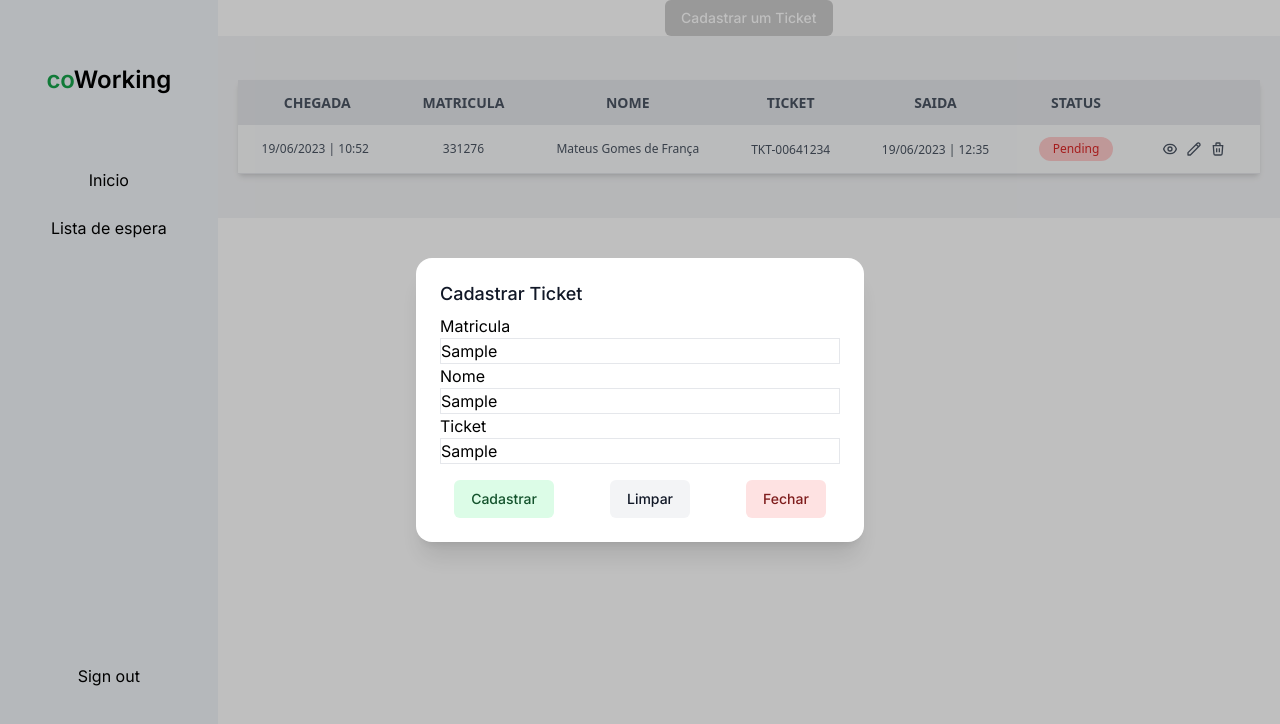
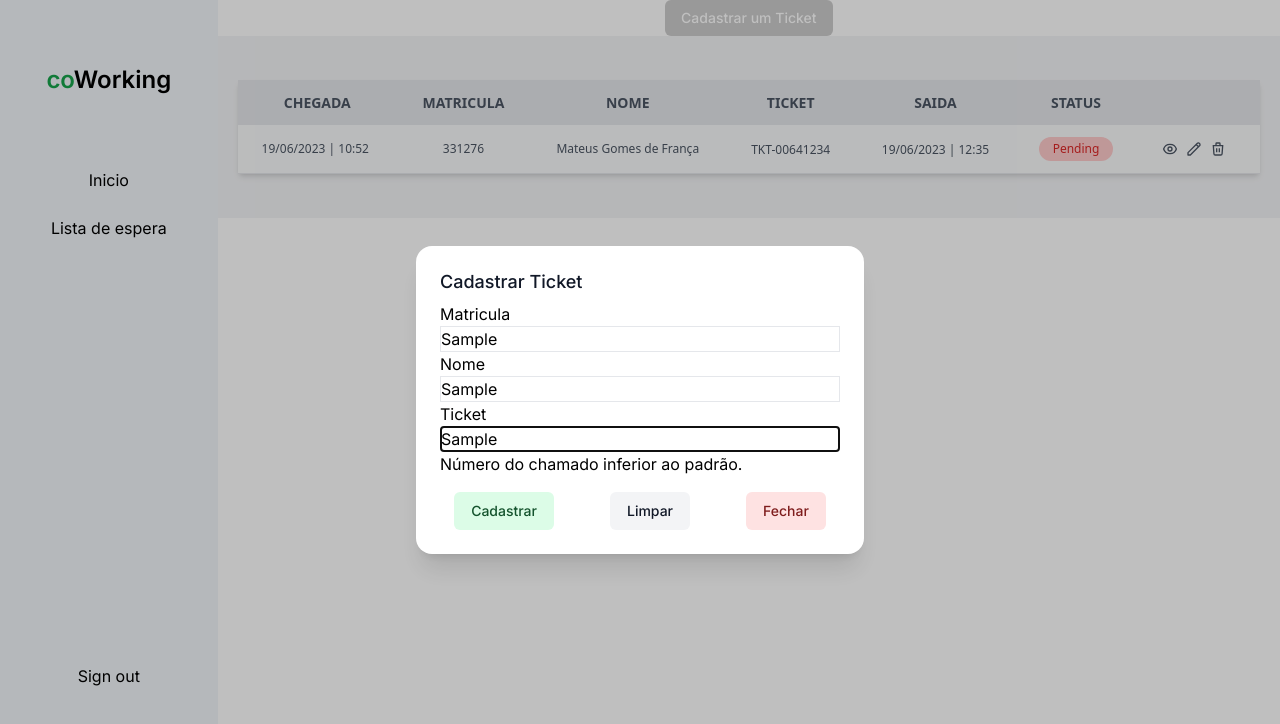
Before and after one commit to mateusfranca97/coworking-next.js, a Next.js app: page /home in a window 1280 px wide. Both pictures are taken after typing "Sample", "Sample", "Sample" into the empty fields and a click on the button "Cadastrar". Shown: the top 724 px of the page. Built offline with nearby package versions, Linux system fonts and the light colour scheme.

Commit message:
feat: Abrindo Modal

```diff
--- a/package.json
+++ b/package.json
@@ -10,6 +10,7 @@
   },
   "dependencies": {
     "@headlessui/react": "^1.7.15",
+    "@hookform/resolvers": "^3.1.1",
     "@types/node": "20.3.1",
     "@types/react": "18.2.12",
     "@types/react-dom": "18.2.5",
@@ -20,6 +21,7 @@
     "postcss": "8.4.24",
     "react": "18.2.0",
     "react-dom": "18.2.0",
+    "react-hook-form": "^7.45.0",
     "tailwindcss": "3.3.2",
     "typescript": "5.1.3"
   }
--- a/src/app/components/modal/modal.tsx
+++ b/src/app/components/modal/modal.tsx
@@ -1,5 +1,11 @@
+import { Ticket } from "@/app/models/Ticket";
 import { Dialog, Transition } from "@headlessui/react"
-import { Fragment, useState } from "react";
+import { zodResolver } from "@hookform/resolvers/zod";
+import { Fragment, useState } from "react"
+import { useForm } from "react-hook-form"
+import { z } from "zod"
+
+function Modal(){
 
     let [isOpen, setIsOpen] = useState(true);
 
@@ -7,12 +13,35 @@ function closeModal() {
         setIsOpen(false)
       }
 
-  function openModal() {
-    setIsOpen(true)
+      const ticketList: Ticket[] = []
+
+      function createTicket(data: Ticket){
+        data.chegada = new Date();
+        ticketList.push(data)
+        closeModal()
+        console.log(ticketList)
       }
 
-function Modal(){
+      const createTicketFormSchema = z.object({
+        matricula: z.string()
+        .nonempty("A matricula é obrigatória")
+        .min(6, "Quantidade de caracteres inferior a 6.")
+        .max(6, 'Quantidade de caracteres superior a 6.'),
+        nome: z.string().nonempty("Nome é obrigatoria")
+        .nonempty("O nome é obrigatorio."),
+        ticket: z.string()
+        .max(12, "Número do chamado superior ao padrão.")
+        .min(12, "Número do chamado inferior ao padrão."),
+      })
+
+      type CreateTicketFormData = z.infer<typeof createTicketFormSchema>
+
+      const { register, handleSubmit, formState:{ errors } } = useForm<CreateTicketFormData>({
+          resolver: zodResolver(createTicketFormSchema),
+      })
+
     return(
+        <>
         <Transition appear show={isOpen} as={Fragment}>
                 <Dialog as="div" className="relative z-10" onClose={closeModal}>
                     <Transition.Child
@@ -39,32 +68,72 @@ function Modal(){
                         <Dialog.Panel className="w-full max-w-md transform overflow-hidden rounded-2xl bg-white p-6 text-left align-middle shadow-xl transition-all">
                   <Dialog.Title
                     as="h3"
-                    className="text-lg font-medium leading-6 text-gray-900">
-                    Payment successful
+                    className="text-lg font-medium leading-6 text-gray-900"
+>
+                    Cadastrar Ticket
                   </Dialog.Title>
-                  <div className="mt-2">
-                    <p className="text-sm text-gray-500">
-                      Your payment has been successfully submitted. We’ve sent
-                      you an email with all of the details of your order.
-                    </p>
+                    <form action="" onSubmit={handleSubmit(createTicket)}>
+                        <div className="flex flex-col mt-2">
+                            <label htmlFor="matricula">Matricula</label>
+                            <input
+                                className="border"
+                                {...register('matricula')}
+                                id="matricula"
+                                type="text"
+                                autoComplete="off"
+                                />
+                                {errors.matricula && <span>{errors.matricula.message}</span>}
+                            <label htmlFor="matricula">Nome</label>
+                            <input
+                                className="border"
+                                {...register('nome')}
+                                type="text"
+                                id="nome"
+                                autoComplete="off"
+                                />
+                                {errors.nome && <span>{errors.nome.message}</span>}
+                            <label htmlFor="matricula">Ticket</label>
+                            <input
+                                className="border"
+                                {...register('ticket')}
+                                type="text"
+                                id="ticket"
+                                autoComplete="off"
+                                />
+                                {errors.ticket && <span>{errors.ticket.message}</span>}
                         </div>
 
-                  <div className="mt-4">
+                        <div className="flex space-x-14 mt-4 justify-center">
+                            <button
+                                type="submit"
+                                className="flex justify-center rounded-md border border-transparent bg-green-100 px-4 py-2 text-sm font-medium text-green-900 hover:bg-green-200 focus:outline-none focus-visible:ring-2 focus-visible:ring-green-500 focus-visible:ring-offset-2"
+                                >
+                                Cadastrar
+                            </button>
                             <button
                                 type="button"
-                      className="inline-flex justify-center rounded-md border border-transparent bg-blue-100 px-4 py-2 text-sm font-medium text-blue-900 hover:bg-blue-200 focus:outline-none focus-visible:ring-2 focus-visible:ring-blue-500 focus-visible:ring-offset-2"
+                                className="flex justify-center rounded-md border border-transparent bg-gray-100 px-4 py-2 text-sm font-medium text-gray-900 hover:bg-gray-200 focus:outline-none focus-visible:ring-2 focus-visible:ring-gray-500 focus-visible:ring-offset-2"
                                 onClick={closeModal}
                                 >
-                      Got it, thanks!
+                                Limpar
+                            </button>
+                            <button
+                                type="button"
+                                className="flex justify-center rounded-md border border-transparent bg-red-100 px-4 py-2 text-sm font-medium text-red-900 hover:bg-red-200 focus:outline-none focus-visible:ring-2 focus-visible:ring-red-500 focus-visible:ring-offset-2"
+                                onClick={closeModal}
+                                >
+                                Fechar
                             </button>
                         </div>
+                    </form>
                 </Dialog.Panel>
               </Transition.Child>
             </div>
           </div>
         </Dialog>
       </Transition>
+
+        </>
     )
 }
-
 export default Modal
--- a/src/app/home/page.tsx
+++ b/src/app/home/page.tsx
@@ -1,30 +1,20 @@
 "use client";
 
 import { useRouter } from "next/navigation";
-import { Dialog, Transition } from '@headlessui/react'
+import {  useState } from "react";
 import Button from "../components/button/Button";
 import List from "../components/list/List";
-import { FormEvent, Fragment, useState } from "react";
-import { Ticket } from "../models/Ticket";
+import Modal from "../components/modal/Modal";
 
 function HomeComponent(){
     const router = useRouter();
+    const modal = Modal
 
     let [isOpen, setIsOpen] = useState(true);
-
-    function closeModal() {
-        setIsOpen(false)
-      }
 
     function openModal() {
         setIsOpen(true)
     }
-
-    function clearModal() {
-
-    }
-
-
 
     const handleBack = (e: any) => {
         e.preventDefault();
@@ -35,18 +25,6 @@ function HomeComponent(){
         'Inicio',
         'Lista de espera'
     ]
-
-    let [matricula, setMatricula] = useState('');
-    let [nome, setNome] = useState('');
-    let [ticket, setTicket] = useState('');
-
-    let listOrder: Ticket[] = []
-
-    const handleCadastrar = (e: any) => {
-        e.preventDefault();
-        let ticket: Ticket = {chegada: new Date()}
-        console.log(ticket);
-    }
 
     const listOptions = options.map((element,index)=> <Button key={index} text={element}></Button>)
 
@@ -69,105 +47,13 @@ function HomeComponent(){
             <div className="flex items-center justify-center">
                 <button
                 type="button"
-                onClick={openModal}
                 className="rounded-md bg-black bg-opacity-20 px-4 py-2 text-sm font-medium text-white hover:bg-opacity-30 focus:outline-none focus-visible:ring-2 focus-visible:ring-white focus-visible:ring-opacity-75"
                 >
                 Cadastrar um Ticket
                 </button>
             </div>
-
-            <Transition appear show={isOpen} as={Fragment}>
-                <Dialog as="div" className="relative z-10" onClose={closeModal}>
-                    <Transition.Child
-                        as={Fragment}
-                        enter="ease-out duration-300"
-                        enterFrom="opacity-0"
-                        enterTo="opacity-100"
-                        leave="ease-in duration-200"
-                        leaveFrom="opacity-100"
-                        leaveTo="opacity-0">
-                        <div className="fixed inset-0 bg-black bg-opacity-25" />
-                    </Transition.Child>
-
-                <div className="fixed inset-0 overflow-y-auto">
-                    <div className="flex min-h-full items-center justify-center p-4 text-center">
-                    <Transition.Child
-                        as={Fragment}
-                        enter="ease-out duration-300"
-                        enterFrom="opacity-0 scale-95"
-                        enterTo="opacity-100 scale-100"
-                        leave="ease-in duration-200"
-                        leaveFrom="opacity-100 scale-100"
-                        leaveTo="opacity-0 scale-95">
-                        <Dialog.Panel className="w-full max-w-md transform overflow-hidden rounded-2xl bg-white p-6 text-left align-middle shadow-xl transition-all">
-                  <Dialog.Title
-                    as="h3"
-                    className="text-lg font-medium leading-6 text-gray-900"
->
-                    Cadastrar Ticket
-                  </Dialog.Title>
-                    <form action="" onSubmit={handleCadastrar}>
-
-                        <div className="flex flex-col mt-2">
-                            <label htmlFor="matricula">Matricula</label>
-                            <input
-                                onChange={(e)=> setMatricula((e.target.value))}
-                                className="border"
-                                name="matricula"
-                                id="matricula"
-                                type="text"
-                                autoComplete="off"
-                                required/>
-                            <label htmlFor="matricula">Nome</label>
-                            <input
-                                onChange={(e)=> setNome((e.target.value))}
-                                className="border"
-                                name="nome"
-                                type="text"
-                                id="nome"
-                                autoComplete="off"
-                                required/>
-                            <label htmlFor="matricula">Ticket</label>
-                            <input
-                                onChange={(e)=> setTicket((e.target.value))}
-                                className="border"
-                                name="ticket"
-                                type="text"
-                                id="ticket"
-                                autoComplete="off"
-                                required/>
-                        </div>
-
-                        <div className="flex space-x-14 mt-4 justify-center">
-                            <button
-                                type="submit"
-                                className="flex justify-center rounded-md border border-transparent bg-green-100 px-4 py-2 text-sm font-medium text-green-900 hover:bg-green-200 focus:outline-none focus-visible:ring-2 focus-visible:ring-green-500 focus-visible:ring-offset-2"
-                                >
-                                Cadastrar
-                            </button>
-                            <button
-                                type="button"
-                                className="flex justify-center rounded-md border border-transparent bg-gray-100 px-4 py-2 text-sm font-medium text-gray-900 hover:bg-gray-200 focus:outline-none focus-visible:ring-2 focus-visible:ring-gray-500 focus-visible:ring-offset-2"
-                                onClick={closeModal}
-                                >
-                                Limpar
-                            </button>
-                            <button
-                                type="button"
-                                className="flex justify-center rounded-md border border-transparent bg-red-100 px-4 py-2 text-sm font-medium text-red-900 hover:bg-red-200 focus:outline-none focus-visible:ring-2 focus-visible:ring-red-500 focus-visible:ring-offset-2"
-                                onClick={closeModal}
-                                >
-                                Fechar
-                            </button>
-                        </div>
-                    </form>
-                </Dialog.Panel>
-              </Transition.Child>
-            </div>
-          </div>
-        </Dialog>
-      </Transition>
-                <List></List>
+            <Modal></Modal>
+            <List></List>
             </main>
         </div>
         </>
--- a/src/app/login/page.tsx
+++ b/src/app/login/page.tsx
@@ -4,7 +4,7 @@ import { FormEvent, useState } from "react";
 import { User } from "../models/User";
 import { useRouter } from "next/navigation";
 
-export function LoginComponent(){
+export default function page(){
     const [username, setUsername] = useState('');
     const [password, setPassword] = useState('');
     const router = useRouter()
@@ -30,7 +30,6 @@ export function LoginComponent(){
                     <label htmlFor="username">Username</label>
                     <input
                         className="border rounded-md h-10 pl-3"
-                        placeholder=""
                         type="text"
                         name="username"
                         id="username"
@@ -51,5 +50,3 @@ export function LoginComponent(){
         </>
     )
 }
-
-export default LoginComponent
--- a/src/app/models/Ticket.ts
+++ b/src/app/models/Ticket.ts
@@ -1,6 +1,6 @@
 export interface Ticket{
     chegada?: Date;
-    matricula?: number;
+    matricula?: string;
     nome?: string;
     ticket?: string;
     saida?: Date
```
Also changed, not shown: 1 other file (tests, documents, lock files or other folders). Lines whose indentation alone changed are shown as unchanged.
